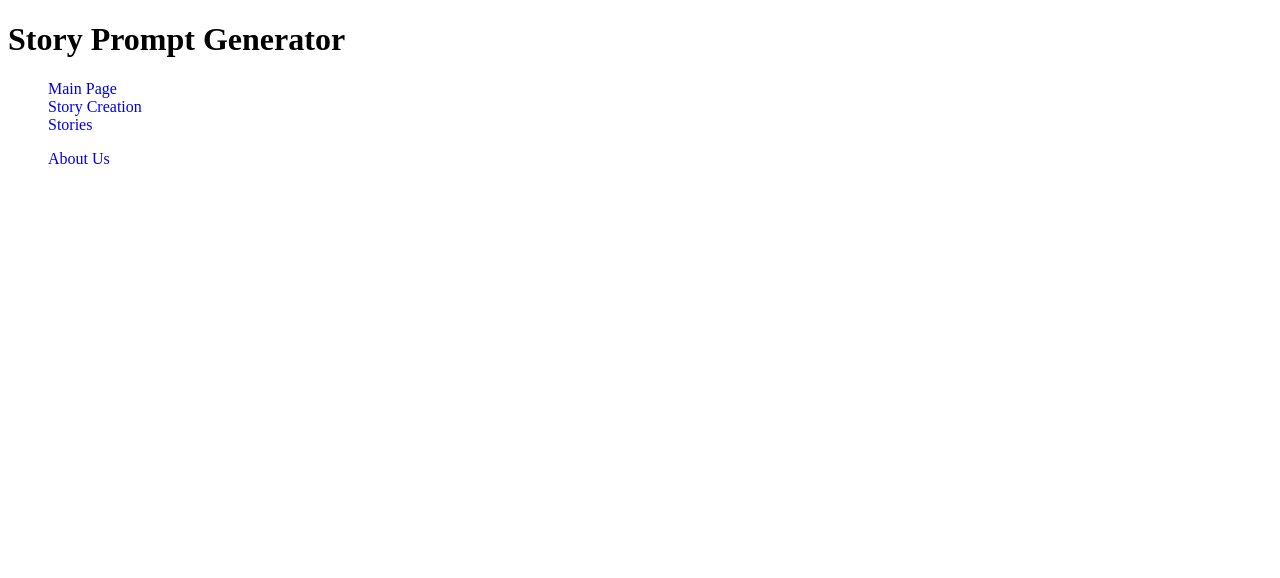
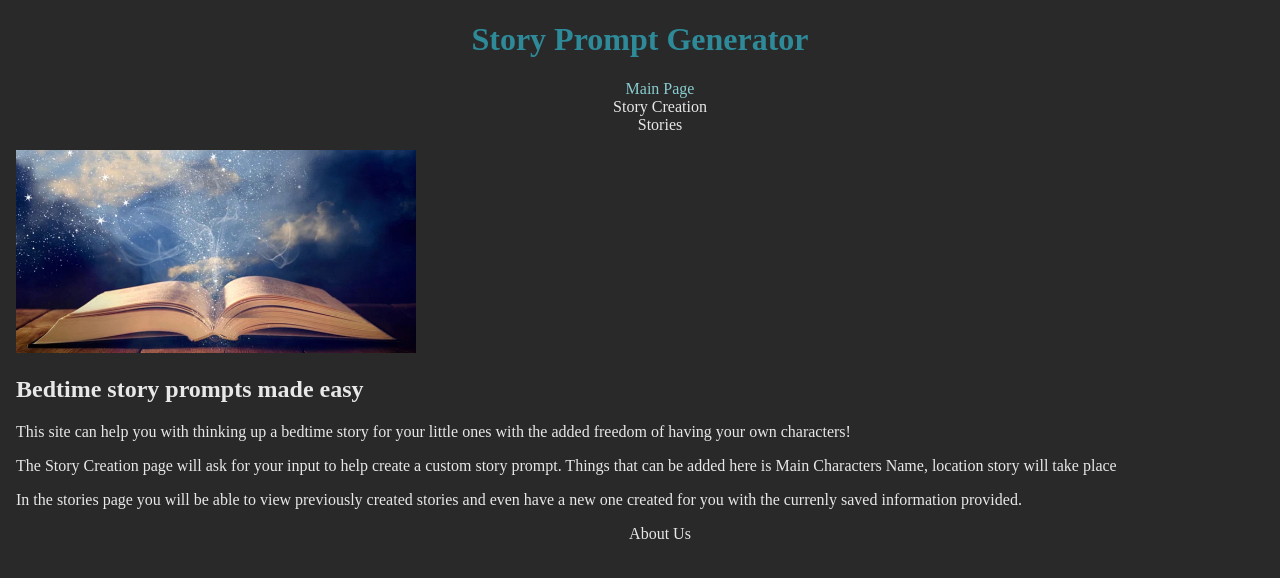
Before and after one commit to QualityMermaid/TechEd-201-finalProject, a plain HTML site: page index.html in a window 1280 px wide. Drawn offline with Linux system fonts and the light colour scheme.

Commit message:
added images, blank .js and some styles

```diff
--- a/css/style.css
+++ b/css/style.css
@@ -1,25 +1,49 @@
 /* This will be gloable styles */
+/* https://colorhunt.co/palette/2c3333395b64a5c9cae7f6f2
+https://colorhunt.co/palette/0e29541f6e8c2e8a9984a7a1 */
 
 *{
     box-sizing: border-box;
 }
 
+body{
+    margin: 1rem;
+    background-color: rgb(41, 41, 41);
+    color: rgb(232, 232, 232);
+}
+
+h1{
+    color: #2E8A99;
+    text-align: center;
+}
+
+#heroImage{
+    width: 400px;
+    margin: auto;
+
+}
 .active{
-    color: blueviolet;
+    color: #89cccf;
 }
 
 header ul li a{
     text-decoration: none;
+    color: inherit;
 }
 
 header ul{
     list-style-type: none;
+    text-align: center;
 }
 
 footer ul li a{
     text-decoration: none;
+    color: inherit;
+
 }
 
 footer ul{
     list-style-type: none;
+    text-align: center;
+
 }
--- a/index.html
+++ b/index.html
@@ -9,6 +9,7 @@
     <!-- change content later -->
     <link rel="stylesheet" href="css/style.css">
     <link rel="stylesheet" href="css/style.css">
+    <link rel="stylesheet" href="css/index.css">
 </head>
 <body>
     <header>
@@ -23,7 +24,11 @@
     </header>
 
     <main>
-
+        <img id="heroImage" src="/images/heroimage.jpeg" alt="image of a book">
+        <h2> Bedtime story prompts made easy</h2>
+        <p>This site can help you with thinking up a bedtime story for your little ones with the added freedom of having your own characters! </p>
+        <p>The Story Creation page will ask for your input to help create a custom story prompt. Things that can be added here is Main Characters Name, location story will take place</p>
+        <p>In the stories page you will be able to view previously created stories and even have a new one created for you with the currenly saved information provided.</p>
     </main>
 
     <footer>
--- a/js/app.js
+++ b/js/app.js
@@ -1,2 +1,4 @@
 "use strict"
 console.log("app.js is here!")
+
+// this will be for gloable used js
```
Also changed, not shown: about.html (+18 -5 lines), create.html (+16 -1 lines), images/heroimage.jpeg (added), images/jessica.jpeg (added), images/locations/beach.jpeg (added), images/locations/forest.jpeg (added), images/locations/garden.jpeg (added), images/locations/playground.jpeg (added), js/create.js (added), js/stories.js (added).
